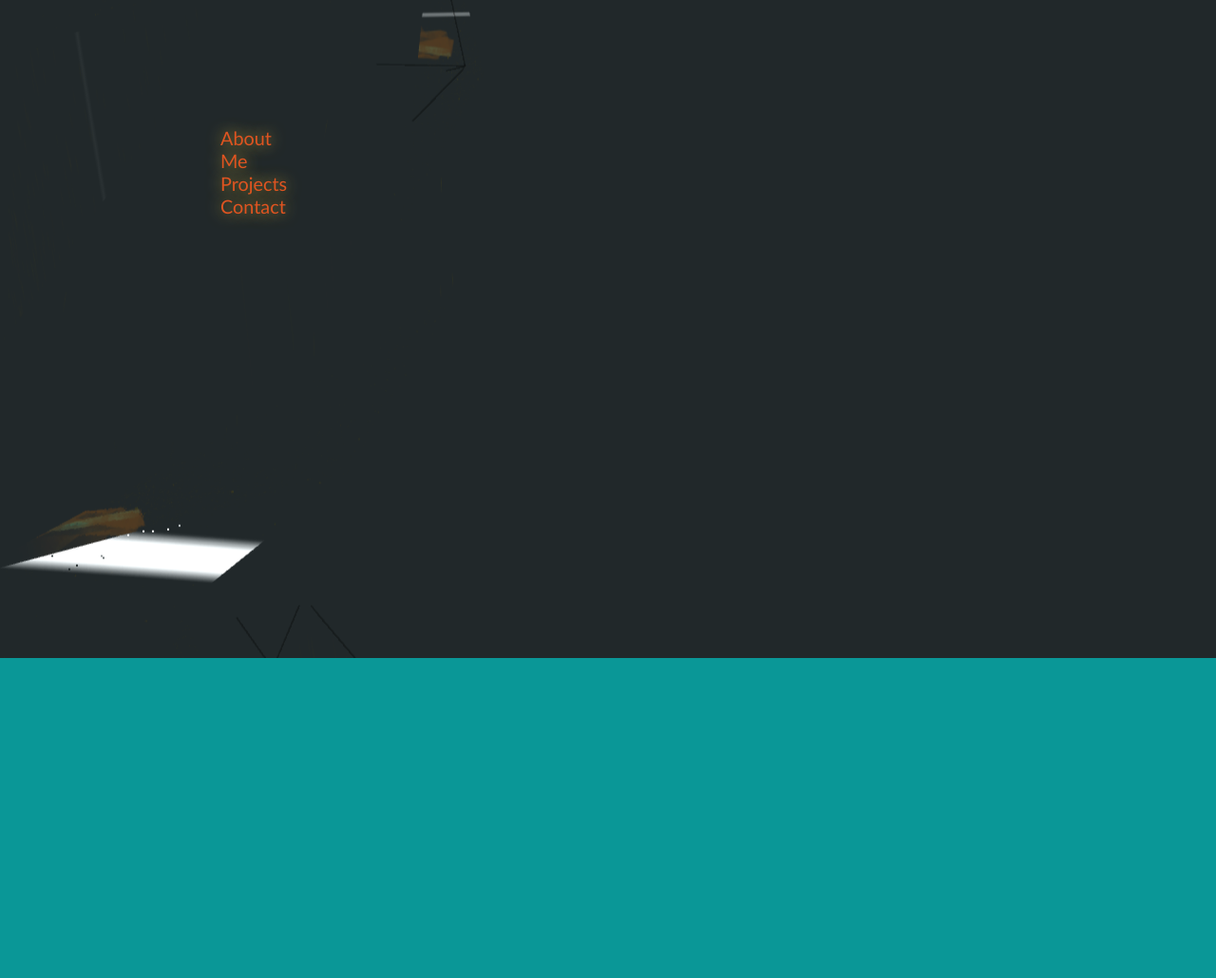
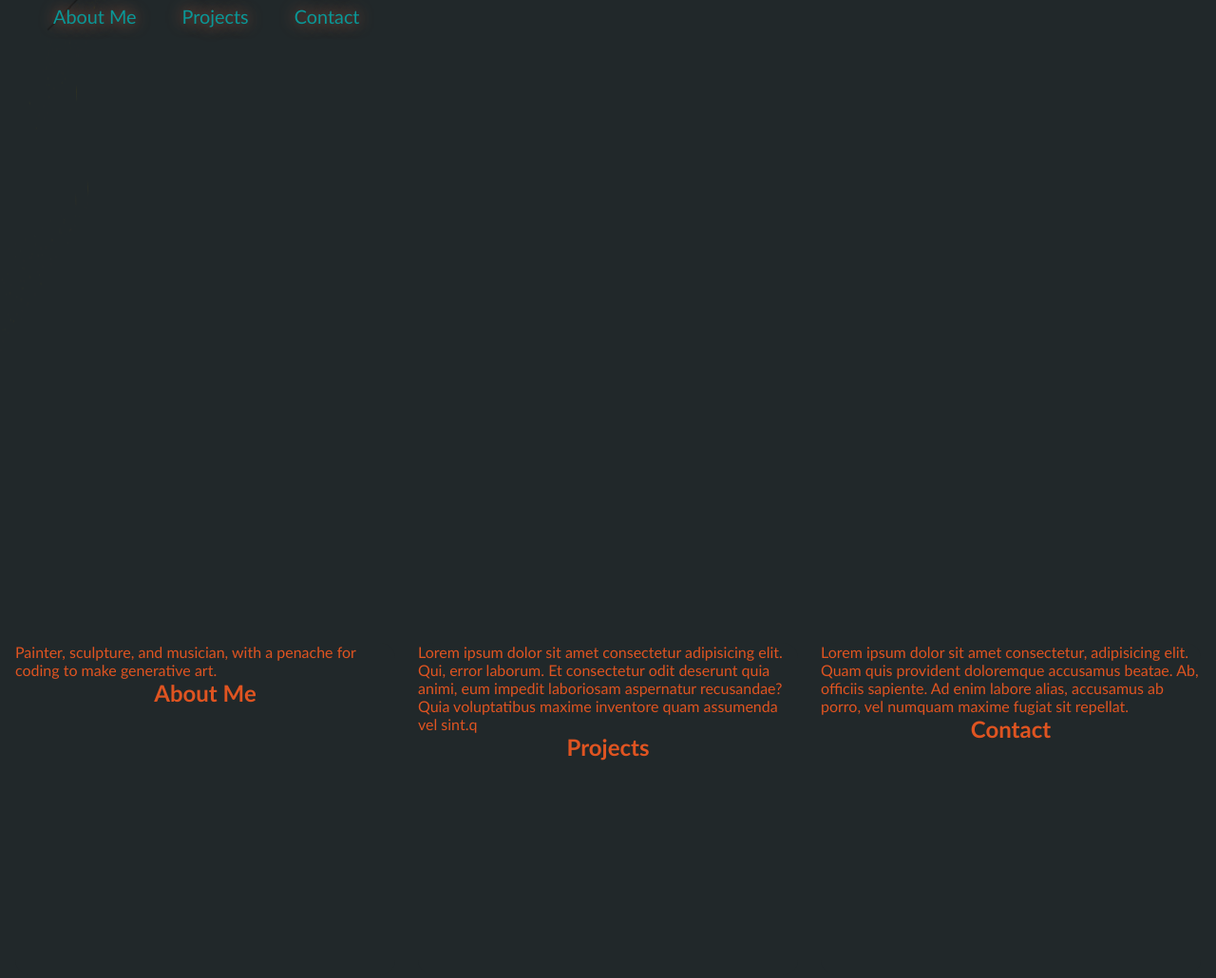
Before and after one commit to pseudoDjnn/CSS-Resume-Portfolio, a plain HTML site: page index.html in a window 1280 px wide. Shown: the part 379-1409 px from the top of the page at 95% size. Drawn offline with Linux system fonts and the light colour scheme.

Commit message:
hero css 2

```diff
--- a/assets/css/styles.css
+++ b/assets/css/styles.css
@@ -1,4 +1,7 @@
 :root {
+  font-size: 16px;
+  font-family: "Gill Sans", "Gill Sans MT", Calibri, "Trebuchet MS", sans-serif;
+  --bg: #21282a;
   --primary: #df5421;
   --secondary: #0a9797;
 }
@@ -10,10 +13,21 @@
 }
 
 body {
-  font-family: "Gill Sans", "Gill Sans MT", Calibri, "Trebuchet MS", sans-serif;
-  background-color: var(--secondary);
+  background-color: var(--bg);
   color: var(--primary);
   /* background-image: url(../images/port-bg.png); */
+}
+
+body::-webkit-scrollbar {
+  width: 0.13rem;
+}
+
+body::-webkit-scrollbar-track {
+  background: var(--bg);
+}
+
+body::-webkit-scrollbar-thumb {
+  background: var(--primary);
 }
 
 section {
@@ -23,9 +37,9 @@ section {
 header {
   background-image: url(../images/port-bg.png);
   background-size: inherit;
-  background-position: 150%;
+  background-position: -20%;
   background-attachment: fixed;
-  padding: 30rem 61rem 27rem 11rem;
+  padding: 22rem 14rem 33rem 0rem;
   display: flex;
   position: relative;
   flex-direction: row;
@@ -33,6 +47,9 @@ header {
   flex-wrap: wrap;
   align-content: flex-start;
   align-items: flex-start;
+
+  /* margin-left: 5rem; */
+  height: 100vh;
 
   /* opacity: 0.9; */
 }
@@ -45,7 +62,7 @@ header h1 {
 }
 
 header a {
-  color: var(--primary);
+  color: var(--secondary);
   text-decoration: none;
   display: flex;
   flex-wrap: wrap;
@@ -70,7 +87,7 @@ header nav ul li a {
   padding: 0rem 1.5rem;
   font-weight: lighter;
   font-size: 1.55vw;
-  text-shadow: 0 0 1rem hsl(50, 50%, 50%);
+  text-shadow: 0 0 1rem hsl(15, 50%, 50%);
 }
 
 /* header nav ul li a:hover {
@@ -82,7 +99,7 @@ header nav ul li a {
 } */
 
 .inbetween {
-  padding: 35rem;
+  padding: 5rem;
 }
 
 .hero-list {
@@ -99,9 +116,13 @@ header nav ul li a {
   width: 400px;
   min-width: 250px;
   /* padding: 1.5rem; */
+
+  /* background-image: url(../images/port-bg.png); */
   border-radius: 16px;
-  background: #21282a;
-  box-shadow: -1rem 0 3rem #000;
+  background: var(--bg);
+  /* box-shadow: -1rem 0 3rem hsl(15, 50%, 50%); */
+
+  transition: 0.7s;
 }
 
 .hero h2 {
@@ -110,5 +131,5 @@ header nav ul li a {
 }
 
 .hero:hover {
-  transform: translateY(-1rem);
+  transform: translateY(-13rem);
 }
--- a/index.html
+++ b/index.html
@@ -32,18 +32,34 @@
     <section class="hero-list">
       <article id="about-me" class="hero">
         <div class="hero-header">
+          <p>
+            Painter, sculpture, and musician, with a penache for coding to make
+            generative art.
+          </p>
           <h2>About Me</h2>
         </div>
       </article>
 
       <article id="projects" class="hero">
         <div class="hero-header">
+          <p>
+            Lorem ipsum dolor sit amet consectetur adipisicing elit. Qui, error
+            laborum. Et consectetur odit deserunt quia animi, eum impedit
+            laboriosam aspernatur recusandae? Quia voluptatibus maxime inventore
+            quam assumenda vel sint.q
+          </p>
           <h2>Projects</h2>
         </div>
       </article>
 
       <article id="contact" class="hero">
         <div class="hero-header">
+          <p>
+            Lorem ipsum dolor sit amet consectetur, adipisicing elit. Quam quis
+            provident doloremque accusamus beatae. Ab, officiis sapiente. Ad
+            enim labore alias, accusamus ab porro, vel numquam maxime fugiat sit
+            repellat.
+          </p>
           <h2>Contact</h2>
         </div>
       </article>
```
